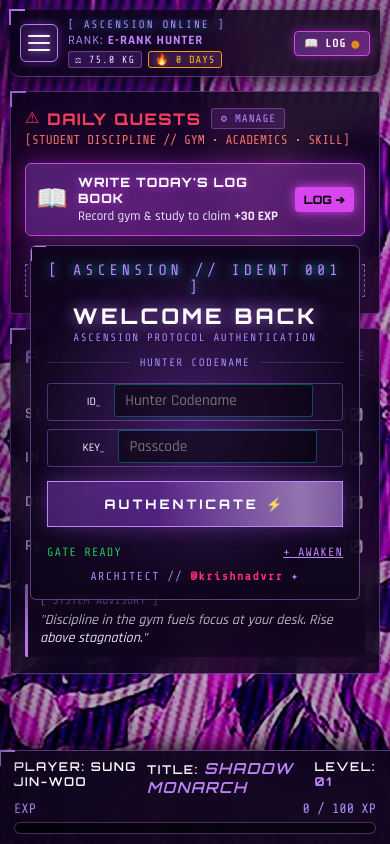
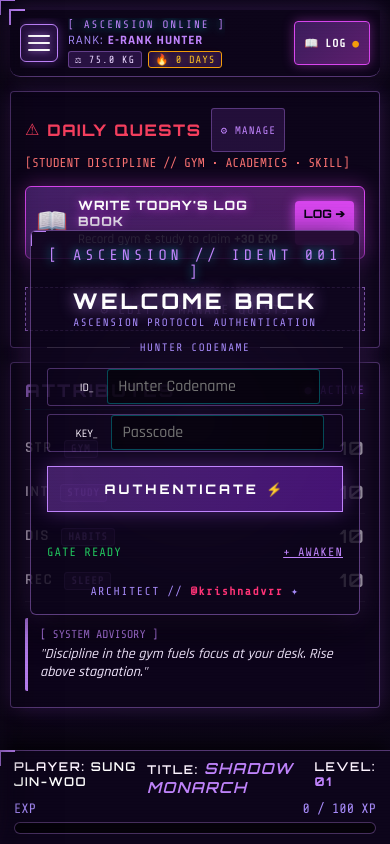
Before and after one commit to Krishnadvrrr/ascension, a Flask app: page / in a window 390 px wide. Run offline with Flask 3, Linux system fonts and the light colour scheme; some libraries are stand-ins or nearby versions.

Commit message:
Add lightweight mobile interface and instant sign-in transition

```diff
--- a/static/main.js
+++ b/static/main.js
@@ -1,6 +1,8 @@
 let currentHunterId = 1;
 let currentHunterName = "Sung Jin-Woo";
 const BASE_URL = window.location.origin;
+// Phones and reduced-motion users get a lightweight interface from first load.
+const lightweightUI = window.matchMedia('(max-width: 768px), (pointer: coarse), (prefers-reduced-motion: reduce)').matches;
 const escapeHtml = value => String(value ?? '').replace(/[&<>"']/g, char => ({'&':'&amp;','<':'&lt;','>':'&gt;','"':'&quot;',"'":'&#39;'}[char]));
 
 // 1. Array of your custom anime wallpapers (pic1 to pic12)
@@ -23,6 +25,7 @@
 
 // 2. Preload & smoothly crossfade wallpapers every 4.5 seconds
 function initBackgroundSlideshow() {
+  if (lightweightUI) return;
   const bgMain = document.getElementById("bg-slideshow");
   const bgBuffer = document.getElementById("bg-slideshow-buffer");
   if (!bgMain || backgroundImages.length === 0) return;
@@ -92,6 +95,7 @@
 
 // 3. Futuristic Web Audio Synthesizer (No external sound files required)
 function playSystemSound(type = "login") {
+  if (lightweightUI) return;
   try {
     const ctx = getSharedAudioContext();
     if (!ctx) return;
@@ -359,6 +363,7 @@
 
 // 5. Interactive 3D Parallax Tilt & Specular Tracking for Login Card
 function init3DCardTilt() {
+  if (lightweightUI) return;
   const card = document.getElementById("tilt-login-card");
   if (!card) return;
 
@@ -414,6 +419,7 @@
 
 // Interactive Audio Feedback (Key clicks, input focus, button hover)
 function initInteractiveSounds() {
+  if (lightweightUI) return;
   // Mechanical typing sounds for inputs
   const inputs = document.querySelectorAll("input, textarea");
   inputs.forEach(input => {
@@ -438,6 +444,17 @@
   const hudContainer = document.getElementById("hud-container");
   const saluteTag = document.getElementById("cinematic-hunter-name");
   const text3D = document.querySelector(".text-3d-massive");
+
+  if (lightweightUI) {
+    loginGateway?.classList.add('hidden');
+    gateOverlay?.classList.add('hidden');
+    stage3D?.classList.add('hidden');
+    hudContainer?.classList.remove('hidden');
+    applyProfile({ name: hunterName });
+    loadCharacterData();
+    loadTasks();
+    return;
+  }
 
   // Play synthetic system resonance audio
   playSystemSound("login");
@@ -805,6 +822,7 @@
 let manaParticles = [];
 
 function initManaParticleCanvas() {
+  if (lightweightUI) return;
   manaCanvas = document.getElementById("mana-particle-canvas");
   if (!manaCanvas) return;
   manaCtx = manaCanvas.getContext("2d");
@@ -2325,6 +2343,10 @@
 
 function initCreatorIntro() {
   const stage = document.getElementById("creator-intro-stage");
+  if (lightweightUI) {
+    stage?.classList.add('hidden');
+    return;
+  }
   const pBar = document.getElementById("creator-progress-bar");
   if (!stage) return;
 
--- a/static/style.css
+++ b/static/style.css
@@ -4456,3 +4456,34 @@
     font-size: 0.72rem !important;
   }
 }
+
+/* Lightweight mobile rendering: avoid continuous GPU work and large wallpaper downloads. */
+@media (max-width: 768px), (pointer: coarse), (prefers-reduced-motion: reduce) {
+  *, *::before, *::after {
+    animation: none !important;
+    transition: none !important;
+    backdrop-filter: none !important;
+    -webkit-backdrop-filter: none !important;
+    scroll-behavior: auto !important;
+    will-change: auto !important;
+  }
+  #bg-slideshow, #bg-slideshow-buffer, #mana-particle-canvas,
+  #opening-gate-overlay, #cinematic-3d-stage, #creator-intro-stage {
+    display: none !important;
+  }
+  body { background: #10091c; }
+  .login-gateway { perspective: none !important; }
+  .login-gateway.hidden { display: none !important; }
+  #tilt-login-card { transform: none !important; }
+}
+
+@media (max-width: 768px), (pointer: coarse) {
+  input, select, textarea { font-size: 16px !important; }
+  button, .system-btn, .system-btn-secondary, .mobile-cta-btn {
+    min-height: 44px;
+    touch-action: manipulation;
+  }
+  input[type='checkbox'] { min-width: 24px; min-height: 24px; }
+  .modal-overlay { overscroll-behavior: contain; }
+  .modal-content { max-height: calc(100dvh - 24px); overflow-y: auto; }
+}
--- a/templates/index.html
+++ b/templates/index.html
@@ -4,7 +4,7 @@
   <meta charset="UTF-8" />
   <meta name="viewport" content="width=device-width, initial-scale=1.0, maximum-scale=5.0, viewport-fit=cover" />
   <title>ASCENSION - Hunter Status & Discipline</title>
-  <link rel="stylesheet" href="{{ url_for('static', filename='style.css') }}?v=2.7-login-visibility" />
+  <link rel="stylesheet" href="{{ url_for('static', filename='style.css') }}?v=2.8-mobile-lite" />
   <link href="https://fonts.googleapis.com/css2?family=Rajdhani:wght@500;600;700;800&family=Orbitron:wght@600;800;900&family=Share+Tech+Mono&display=swap" rel="stylesheet" />
 </head>
 <body>
@@ -1110,6 +1110,6 @@
   </div>
 
   <!-- Script loaded last after DOM is ready -->
-  <script src="{{ url_for('static', filename='main.js') }}?v=2.6-quest-drafts"></script>
+  <script src="{{ url_for('static', filename='main.js') }}?v=2.8-mobile-lite"></script>
 </body>
 </html>
```
